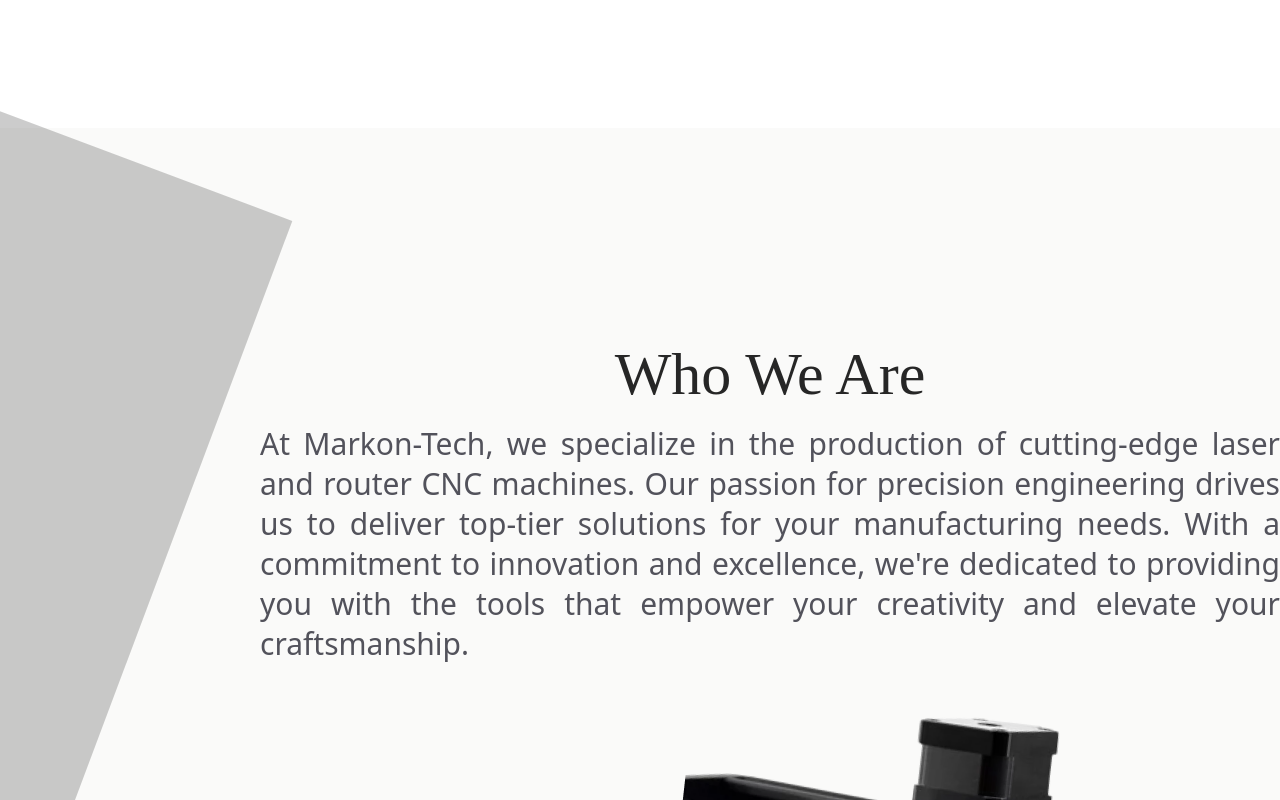
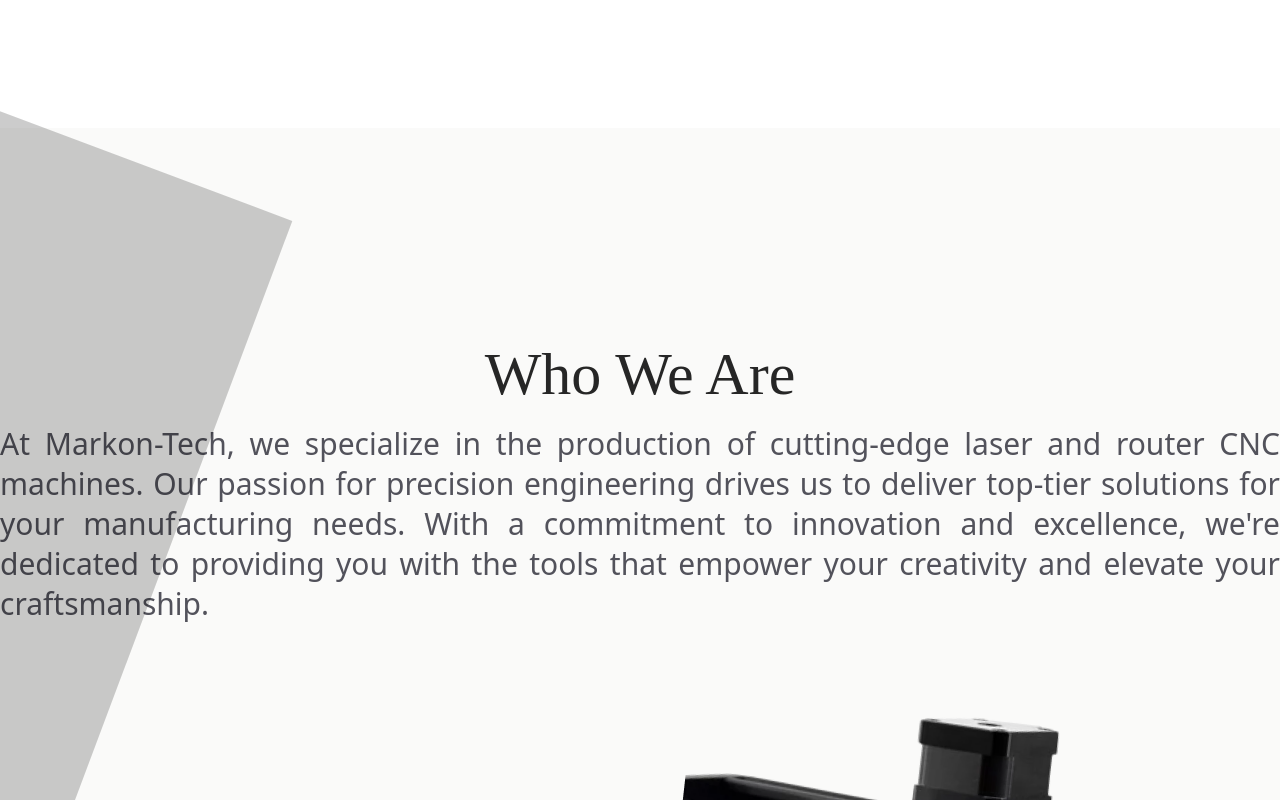
Before and after one commit to yegaraTech/CNC, a React (Vite) app: page / in a window 1280 px wide. Shown: the part 760-1560 px from the top of the page. Built offline with nearby package versions, Linux system fonts and the light colour scheme.

Commit message:
fix the gird

```diff
--- a/src/components/AboutUs.jsx
+++ b/src/components/AboutUs.jsx
@@ -5,15 +5,16 @@
 function AboutUs() {
   return (
     <div>
-    <div className='grid grid-cols-5   bg-stone-50 gap-5'>
+    <div className='grid bg-stone-50 '>
         <div className="w-96 h-screen mx-[-220px]  rotate-[20.57deg] bg-black bg-opacity-20" />
-        <div className="h-screen  flex justify-center items-center col-start-2 col-span-4 ">
+        <div className="h-screen  flex  justify-center items-center col-start-2 col-span-4 ">
             <div className=' max-w-screen-xl justify-self-center'>
                 <div className="h-20 text-center text-neutral-800 text-6xl font-normal font-['Quando'] ">Who We Are</div>
                 <div className="h-72 text-justify text-zinc-600 text-3xl font-light font-['Open Sans'] leading-10">At Markon-Tech, we specialize in the production of cutting-edge laser and router CNC machines. Our passion for precision engineering drives us to deliver top-tier solutions for your manufacturing needs. With a commitment to innovation and excellence, we're dedicated to providing you with the tools that empower your creativity and elevate your craftsmanship.
 
             </div>
         </div>
+
         </div>
     </div>
     <div className='flex justify-end mt-[-300px] mb-10'>
```
